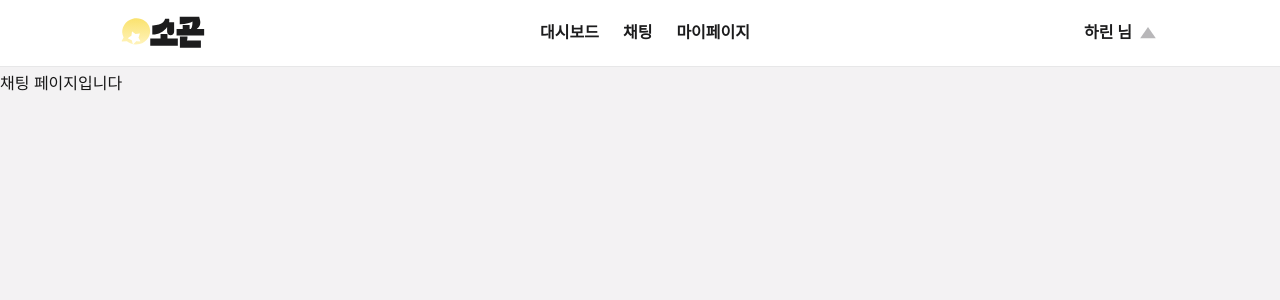
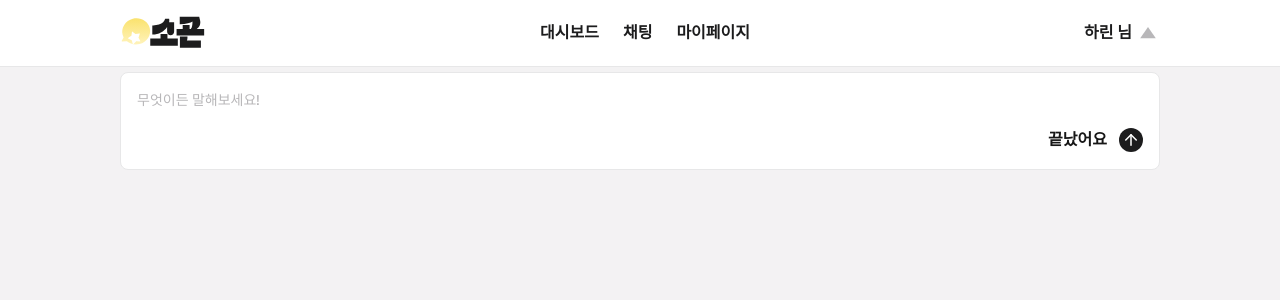
Before and after one commit to sogon-bssm/Sogon-FE, a Next.js app: page /chat in a window 1280 px wide. Shown: the top 300 px of the page. Built offline with nearby package versions, Linux system fonts and the light colour scheme.

Commit message:
feat:: chatInput 컴포넌트 퍼블리싱

```diff
--- a/src/app/chat/page.tsx
+++ b/src/app/chat/page.tsx
@@ -1,5 +1,6 @@
 'use client';
 
+import ChatInput from '@/features/chat/components/chatInput';
 import { useSearchParams } from 'next/navigation';
 
 const Chat = () => {
@@ -7,6 +8,10 @@ const Chat = () => {
   const sessionId = searchParams.get('session'); //session이 있으면 값 반환, 없으면 null
 
   if (sessionId) return <h1>{sessionId}</h1>;
-  return <h1>채팅 페이지입니다</h1>;
+  return (
+    <div className="w-full px-4 md:px-8 lg:px-[7.5rem]">
+      <ChatInput />
+    </div>
+  );
 };
 export default Chat;
--- /dev/null
+++ b/src/features/chat/components/chatInput.tsx
@@ -0,0 +1,22 @@
+import Image from 'next/image';
+
+const ChatInput = () => {
+  return (
+    <div className="p-base gap-base flex w-full flex-col justify-end rounded-sm border border-gray-300 bg-white">
+      <input
+        type="text"
+        placeholder="무엇이든 말해보세요!"
+        className="w-full font-sans text-sm font-medium outline-none placeholder:text-gray-400"
+      />
+      <div className="gap-md flex w-full flex-row justify-end">
+        <button className="text-md font-gray-800 cursor-pointer font-sans font-semibold">
+          끝났어요
+        </button>
+        <button className="cursor-pointer">
+          <Image src="/icon/upload.svg" alt="업로드 버튼" width={24} height={24} />
+        </button>
+      </div>
+    </div>
+  );
+};
+export default ChatInput;
```
Also changed, not shown: public/icon/upload.svg (added).
